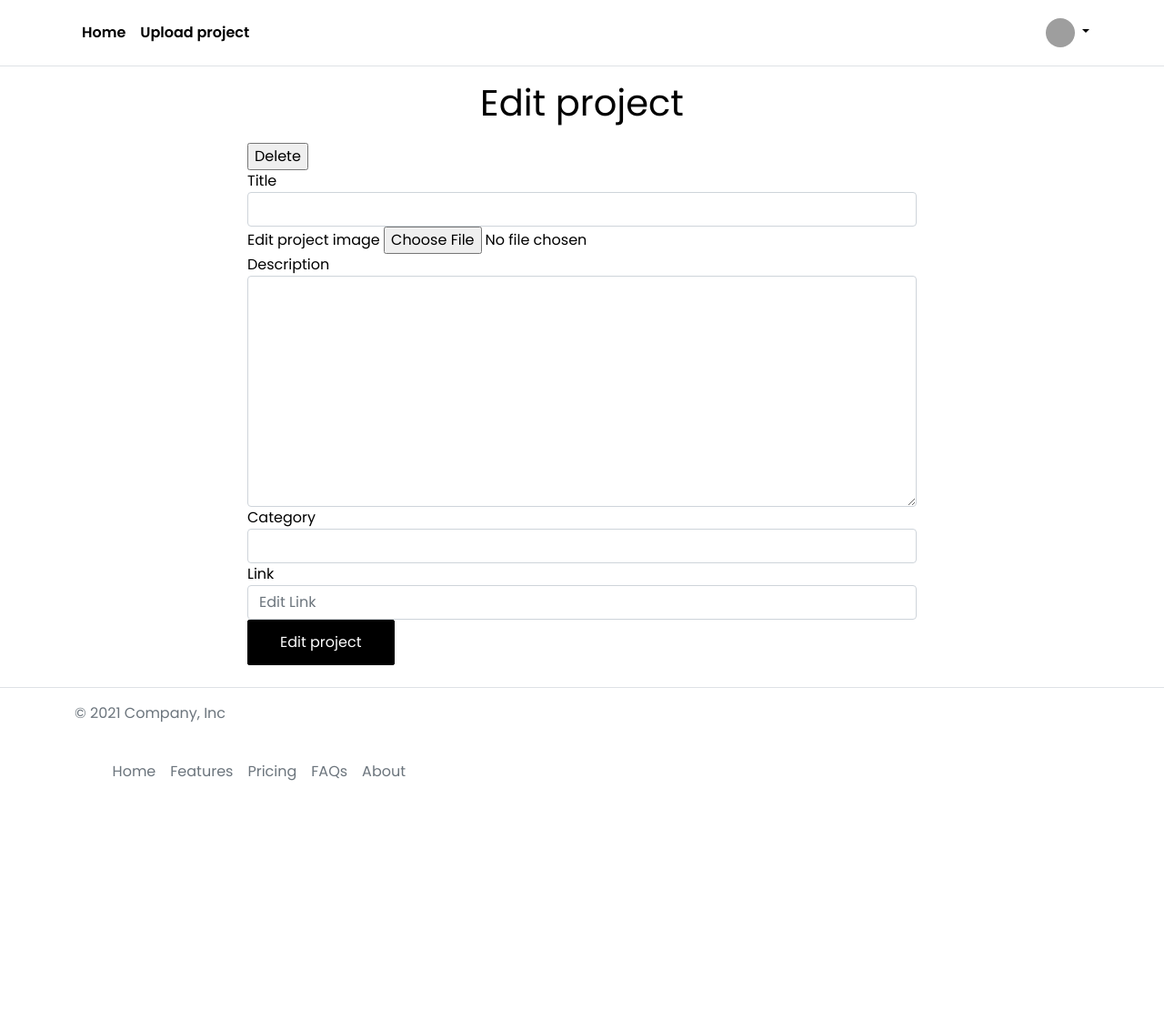
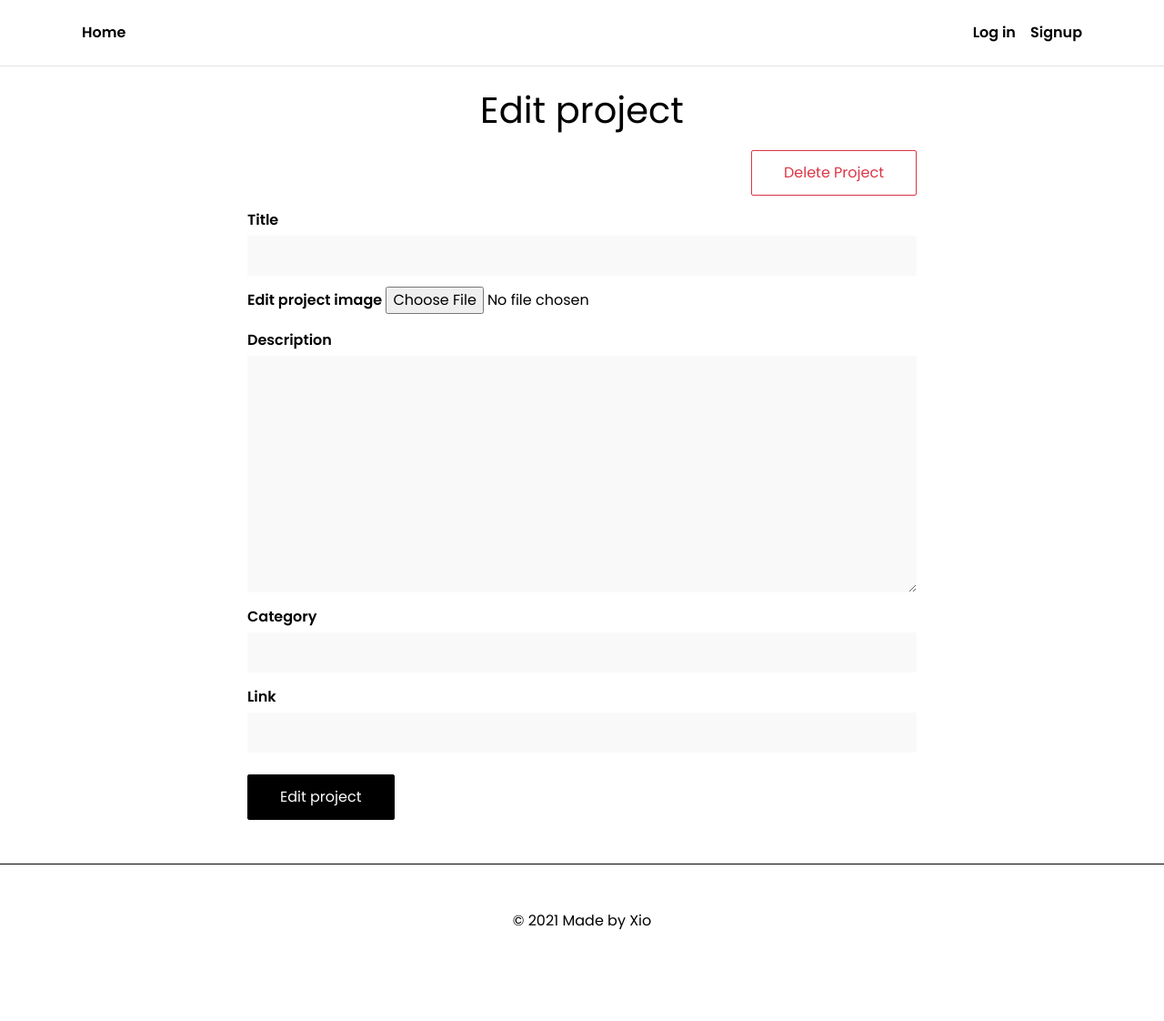
Before and after one commit to xiomara-masmela/feedback_web_app, a Flask app: page /edit-project in a window 1280 px wide. Shown: the whole page at 91% size. Before the commit the page ends 858 px from the top, so only its background shows below. Run offline with Flask 2, Linux system fonts and the light colour scheme; data that the repository does not hold is empty; some libraries are stand-ins or nearby versions; grey boxes are pictures that could not be loaded.

Commit message:
see if it works

```diff
--- a/app.py
+++ b/app.py
@@ -116,7 +116,7 @@ def signupAction():
 @app.route('/signout')
 def signout():
     session.clear()
-    return render_template('login.html')
+    return redirect('/')
 
 # ***** UPLOAD *****
 #upload images
@@ -160,6 +160,7 @@ def uploadProjectAction() :
     title = request.form.get('title')
     description = request.form.get('projectDescription')
     category = request.form.get('projectCategory')
+    link = request.form.get('link')
 
     #upload project image
     app.logger.info('in upload route')
@@ -181,8 +182,8 @@ def uploadProjectAction() :
     app.logger.info(upload_result)
     uploaded_img_url = upload_result["secure_url"]
 
-    sql_write('INSERT INTO projects(title, image, description, category, user_id) VALUES(%s, %s, %s, %s, %s)',
-        [title, uploaded_img_url, description, category, user_id ])
+    sql_write('INSERT INTO projects(title, image, description, category, project_link, user_id) VALUES(%s, %s, %s, %s, %s, %s)',
+        [title, uploaded_img_url, description, category, link, user_id ])
     return redirect('/')
 
 
@@ -205,9 +206,14 @@ def projectSingle():
 #Edit Project
 @app.route('/edit-project')
 def editProject():
+    #session
+    name = session.get('name')
+    current_user_id = session.get('user_id')
+    avatar = session.get('avatar')
+
     project_id = request.args.get('id')
-    project =sql_select_id("SELECT project_id, title, image, description, category FROM projects WHERE project_id =(%s)", [project_id])
-    return render_template('edit-project.html', project = project)
+    project =sql_select_id("SELECT project_id, title, image, description, category, project_link FROM projects WHERE project_id =(%s)", [project_id])
+    return render_template('edit-project.html', project = project, name=name, avatar=avatar, current_user_id = current_user_id)
 
 @app.route('/edit-project-action', methods=['POST'])
 def editProjectAction():
--- a/static/css/style.css
+++ b/static/css/style.css
@@ -4,10 +4,22 @@ body {
     font-family: 'Poppins', sans-serif;
     color: #000;
     position: relative;
+    font-size: 16px;
 }
-a:not(.btn) {
+a {
+    transition: color 0.2s, border-bottom 0.2s;
+}
+a:not(.btn):not(.nav-link) {
     color: inherit;
+    padding-bottom: 2px;
     text-decoration: none !important;
+}
+a:not(.btn):not(.nav-link):hover {
+
+    border-bottom: 2px solid #48f1ab;
+}
+a.nav-link:hover {
+    opacity: 0.8;
 }
 h1 {
     margin-bottom: 20px;
@@ -29,6 +41,12 @@ h1 {
     color: #fff;
     background-color: #000;
     border-color: #000;
+    transition: all 0.2s ease-in;
+}
+.btn-primary:hover {
+    color: #000;
+    background-color: #48f1ab;
+    border-color: #48f1ab;
 }
 
 /* Projects Section */
@@ -86,6 +104,8 @@ p.category {
     padding: 7px 17px;
     border-radius: 29px;
     background-color: #ffc2fd;
+    text-align: center;
+    font-size: 14px;
 }
 .page_title {
     position: relative;
@@ -95,3 +115,24 @@ p.category {
     right: 0;
     top: 10px;
 }
+
+/* Form Styling */
+label {
+    font-weight: 600;
+    margin-bottom: 5px;
+    margin-top: 15px;
+
+}
+input.form-control,
+textarea.form-control {
+    border: none;
+    background-color: #faf9f9;
+    border-radius: 2px;
+    padding: 10px;
+}
+
+/* footer */
+footer {
+    border-top: 1px solid #000;
+    padding: 50px 0;
+}
--- a/templates/edit-project.html
+++ b/templates/edit-project.html
@@ -1,18 +1,18 @@
-{% extends "base.html" %} {% block content %}
+{% extends "base.html" %}
+<!-- body class -->
+{% block body_class %} edit-project-page {% if  name != None %}loggedin{% endif %}{% endblock body_class %}
+{% block content %}
+
 <!-- project section -->
-{% if project %}
-    {{project}}
-{% endif %}
-
-<main class="container">
+<main class="container mt-4">
     <div class="row  justify-content-center ">
         <div class="col-lg-2"></div>
         <div class="col-lg-8">
             <h1 class="text-center">Edit project</h1>
-            <section class="delete" method="POST">
+            <section class="delete d-flex flex-row-reverse">
                 <form action="/delete-project" method="POST">
                     <input type="hidden" name="id" value="{{project[0]}}">
-                    <input class="button secondary"  type="submit" value="Delete">
+                    <input class="btn btn-outline-danger"  type="submit" value="Delete Project">
                 </form>
             </section>
             <form action="/edit-project-action" method="POST" enctype="multipart/form-data">
@@ -33,13 +33,14 @@
                     <label for="projectdescription">Category</label>
                     <input type="text"class="form-control" name="projectCategory" value="{{project[4]}}" >
                   </div>
+
+
                 <div class="form-group">
                     <label for="link">Link</label>
-                    <input type="text" class="form-control" name="link" placeholder="Edit Link">
+                    <input type="text" class="form-control" name="link" placeholder="{{project[5]}}">
                 </div>
-                <button type="submit" class="btn btn-primary">Edit project</button>
+                <button type="submit" class="btn btn-primary mt-4">Edit project</button>
             </form>
-
         </div>
         <div class="col-lg-2">
         </div>
@@ -47,5 +48,4 @@
 
 {{file}}
 </main>
-
 {% endblock content %}
--- a/templates/footer.html
+++ b/templates/footer.html
@@ -1,19 +1,5 @@
-<footer class="d-flex flex-wrap justify-content-between align-items-center py-3 my-4 border-top">
+<footer class="d-flex flex-wrap justify-content-between align-items-center my-5">
     <div class="container">
-        <p class="col-md-4 mb-0 text-muted">© 2021 Company, Inc</p>
-
-        <a href="/" class="col-md-4 d-flex align-items-center justify-content-center mb-3 mb-md-0 me-md-auto link-dark text-decoration-none">
-          <svg class="bi me-2" width="40" height="32"><use xlink:href="#bootstrap"></use></svg>
-        </a>
-
-        <ul class="nav col-md-4 justify-content-end">
-          <li class="nav-item"><a href="#" class="nav-link px-2 text-muted">Home</a></li>
-          <li class="nav-item"><a href="#" class="nav-link px-2 text-muted">Features</a></li>
-          <li class="nav-item"><a href="#" class="nav-link px-2 text-muted">Pricing</a></li>
-          <li class="nav-item"><a href="#" class="nav-link px-2 text-muted">FAQs</a></li>
-          <li class="nav-item"><a href="#" class="nav-link px-2 text-muted">About</a></li>
-        </ul>
-
+        <p class="col-md-12 mb-0 text-center">© 2021 Made by <a href="https://github.com/xiomara-masmela">Xio</a></p
     </div>
-
   </footer>
--- a/templates/header.html
+++ b/templates/header.html
@@ -8,7 +8,7 @@
           {% endif %}
         </ul>
         {% if  name != None %}
-            <div class="dropdown text-end">
+            <div class="d-flex text-end">
             <a href="#" class="d-block link-dark text-decoration-none dropdown-toggle" id="dropdownUser1" data-bs-toggle="dropdown" aria-expanded="false">
               {% if  avatar %}
                 <img src="{{avatar}}" alt="avatar" width="32" height="32" class="rounded-circle">
@@ -16,11 +16,7 @@
                 <img src="https://res.cloudinary.com/dtdhdix1f/image/upload/v1631445744/feedback-app/avatar-icon-png-26_heaqy9.png" alt="avatar" width="32" height="32" class="rounded-circle">
               {% endif %}
             </a>
-            <ul class="dropdown-menu text-small" aria-labelledby="dropdownUser1">
-                <li><a class="dropdown-item" href="#">New project...</a></li>
-                <li><a class="dropdown-item" href="#">Settings</a></li>
-                <li><a class="dropdown-item" href="#">Profile</a></li>
-                <li><hr class="dropdown-divider"></li>
+            <ul class="nav">
                 <li><a class="dropdown-item" href="/signout">Sign out</a></li>
             </ul>
             </div>
@@ -29,8 +25,6 @@
           <li><a class="nav-link px-2 link-dark fw-bold" href="/login">Log in</a></li>
           <li><a href="/signup" class="nav-link px-2 link-dark fw-bold">Signup</a></li>
         </ul>
-
-
         {% endif %}
       </div>
     </div>
--- a/templates/login.html
+++ b/templates/login.html
@@ -24,7 +24,7 @@
                   <label for="passwordlogin">Password</label>
                   <input type="password" class="form-control" name="passwordlogin" placeholder="Password" required>
                 </div>
-                <button type="submit" class="btn btn-primary">Login</button>
+                <button type="submit" class="btn btn-primary mt-4">Login</button>
               </form>
         </div>
         <div class="col-lg-3"></div>
--- a/templates/signup.html
+++ b/templates/signup.html
@@ -33,7 +33,7 @@
                   <label for="avatar">Avatar</label>
                   <input type="file" class="form-control-file" name="avatar">
               </div>
-                <button type="submit" class="btn btn-primary">Login</button>
+                <button type="submit" class="btn btn-primary mt-4">Login</button>
               </form>
         </div>
         <div class="col-lg-3"></div>
```
Also changed, not shown: schema.sql (+7 -3 lines), templates/index.html (+1 -6 lines), templates/project.html (+5 -6 lines), templates/upload-project.html (+3 -4 lines).
